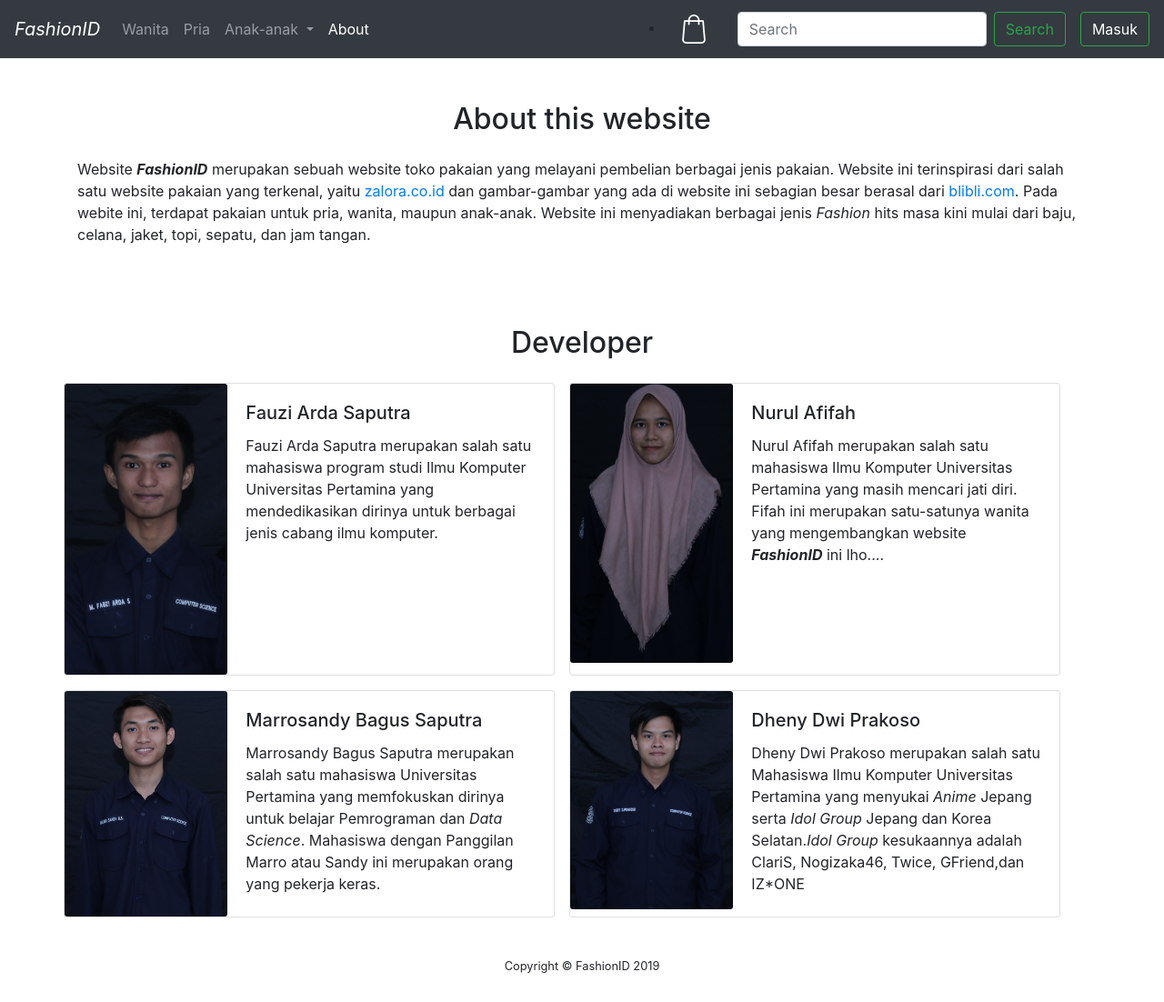
After one commit to fauziardha1/Final-Project-Web, a CodeIgniter app: page /home/about in a window 1280 px wide. The commit adds this page. Shown: the whole page at 91% size. Run offline with CodeIgniter, Linux system fonts and the light colour scheme; data comes from the database, SQL or seed files in the repository.

Commit message:
menambahkan halaman about

```diff
--- a/application/controllers/Home.php
+++ b/application/controllers/Home.php
@@ -70,4 +70,11 @@ class home extends CI_Controller {
 		return $sumCart;
 	}
 
+	public function about()
+	{
+		$data['sumCart'] = $this->sumCart();
+		$data['konten'] = 'about';
+		$this->load->view("about", $data);
+	}
+
 }
--- /dev/null
+++ b/application/views/about.php
@@ -0,0 +1,81 @@
+
+<!DOCTYPE html>
+<html>
+<head>
+	<?php $this->load->view("partials/header.php") ?>
+</head>
+<body>
+	<?php $this->load->view("partials/navbar.php", $sumCart) ?>
+	<div class = "container" id = "about" >
+		<h2 class="mt-5 mb-4" style="text-align: center;">About this website</h2>
+		<p>Website <b><em>FashionID</em></b> merupakan sebuah website toko pakaian yang melayani pembelian berbagai jenis pakaian. Website ini terinspirasi dari salah satu website pakaian yang terkenal, yaitu <a href='http://zalora.co.id'>zalora.co.id</a> dan gambar-gambar yang ada di website ini sebagian besar berasal dari <a href='http://blibli.com'>blibli.com</a>. Pada webite ini, terdapat pakaian untuk pria, wanita, maupun anak-anak. Website ini menyadiakan berbagai jenis <em>Fashion</em> hits masa kini mulai dari baju, celana, jaket, topi, sepatu, dan jam tangan. </p>
+		<br>
+		<h2 class="mt-5 mb-4" style="text-align: center;">Developer</h2>
+		<div class="row">
+			<div class="card mb-3 mr-3" style="max-width: 540px;">
+			  <div class="row no-gutters">
+			    <div class="col-md-4">
+			      <img src="<?php echo base_url()?>img/fauzi.JPG" class="card-img" alt="Fauzi">
+			    </div>
+			    <div class="col-md-8">
+			      <div class="card-body">
+			        <h5 class="card-title">Fauzi Arda Saputra</h5>
+			        <p class="card-text">Fauzi Arda Saputra merupakan salah satu mahasiswa program studi Ilmu Komputer Universitas Pertamina yang mendedikasikan dirinya untuk berbagai jenis cabang ilmu komputer. </p>
+			      </div>
+			    </div>
+			  </div>
+			</div>
+
+			<div class="card mb-3" style="max-width: 540px;">
+			  <div class="row no-gutters">
+			    <div class="col-md-4">
+			      <img src="<?php echo base_url()?>img/fifah1.JPG" class="card-img" alt="Nurul Afifah">
+			    </div>
+			    <div class="col-md-8">
+			      <div class="card-body">
+			        <h5 class="card-title">Nurul Afifah</h5>
+			        <p class="card-text">Nurul Afifah merupakan salah satu mahasiswa Ilmu Komputer Universitas Pertamina yang masih mencari jati diri. Fifah ini merupakan satu-satunya wanita yang mengembangkan website <b><em>FashionID</em></b> ini lho.... </p>
+			      </div>
+			    </div>
+			  </div>
+			</div>
+		</div>
+		<div class="row">
+			<div class="card mb-3 mr-3" style="max-width: 540px;">
+			  <div class="row no-gutters">
+			    <div class="col-md-4">
+			      <a href="<?php echo base_url('home/man/jam')?>">
+			      	<img src="<?php echo base_url()?>img/sandy.JPG" class="card-img" alt="Marrosandy Bagus Saputra">
+			      </a>
+			    </div>
+			    <div class="col-md-8">
+			      <div class="card-body">
+			        <h5 class="card-title">Marrosandy Bagus Saputra</h5>
+			        <p class="card-text">Marrosandy Bagus Saputra merupakan salah satu mahasiswa Universitas Pertamina yang memfokuskan dirinya untuk belajar Pemrograman dan <em>Data Science</em>. Mahasiswa dengan Panggilan Marro atau Sandy ini merupakan orang yang pekerja keras.</p>
+			      </div>
+			    </div>
+			  </div>
+			</div>
+
+			<div class="card mb-3" style="max-width: 540px;">
+			  <div class="row no-gutters">
+			    <div class="col-md-4">
+			      <a href="<?php echo base_url('home/man/baju')?>">
+			      	<img src="<?php echo base_url()?>img/dheny.jpg" class="card-img" alt="Dheny Dwi Prakoso">
+			      </a>
+			    </div>
+			    <div class="col-md-8">
+			      <div class="card-body">
+			        <h5 class="card-title">Dheny Dwi Prakoso</h5>
+			        <p class="card-text">Dheny Dwi Prakoso merupakan salah satu Mahasiswa Ilmu Komputer Universitas Pertamina yang menyukai <em>Anime</em> Jepang serta <em>Idol Group</em> Jepang dan Korea Selatan.<em>Idol Group</em> kesukaannya adalah ClariS, Nogizaka46, Twice, GFriend,dan IZ*ONE</p>
+			      </div>
+			    </div>
+			  </div>
+			</div>
+		</div>
+	</div>
+
+
+	<?php $this->load->view("partials/footer.php") ?>
+</body>
+</html>
--- a/application/views/partials/navbar.php
+++ b/application/views/partials/navbar.php
@@ -23,6 +23,9 @@
           <div class="dropdown-divider"></div>
           <a class="dropdown-item" href="<?php echo base_url('under-maintenance') ?>">> 15 tahun</a>
         </div>
+      </li>
+      <li class="nav-item <?php echo $this->uri->segment(2) == 'about' ? 'active' : '' ?>">
+        <a class="nav-link" href="<?php echo base_url('home/about') ?>">About</a>
       </li>
     </ul>
 
```
Also changed, not shown: img/dheny.JPG (added), img/fauzi.JPG (added), img/fifah.JPG (added), img/fifah1.jpg (added), img/sandy.JPG (added).
